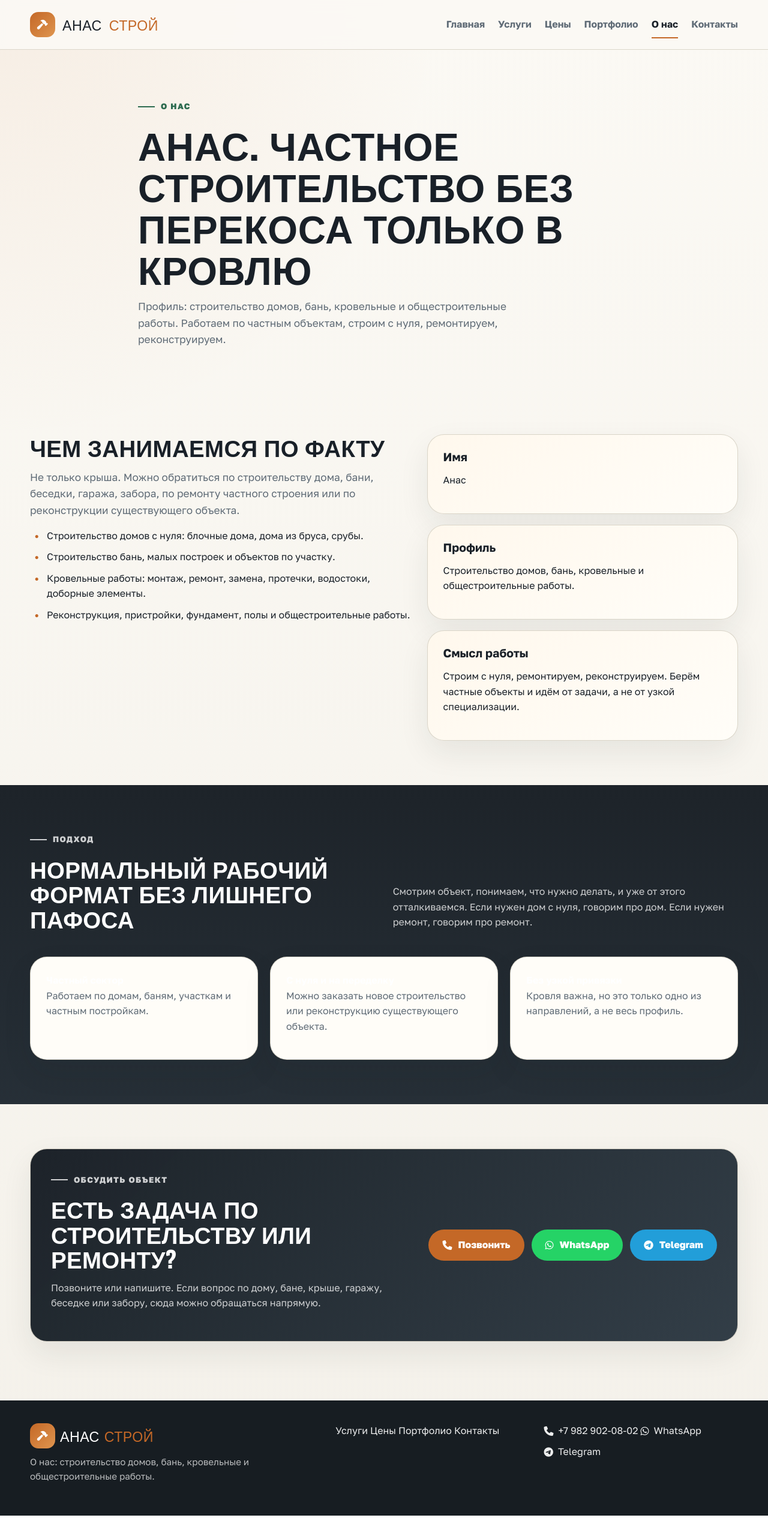
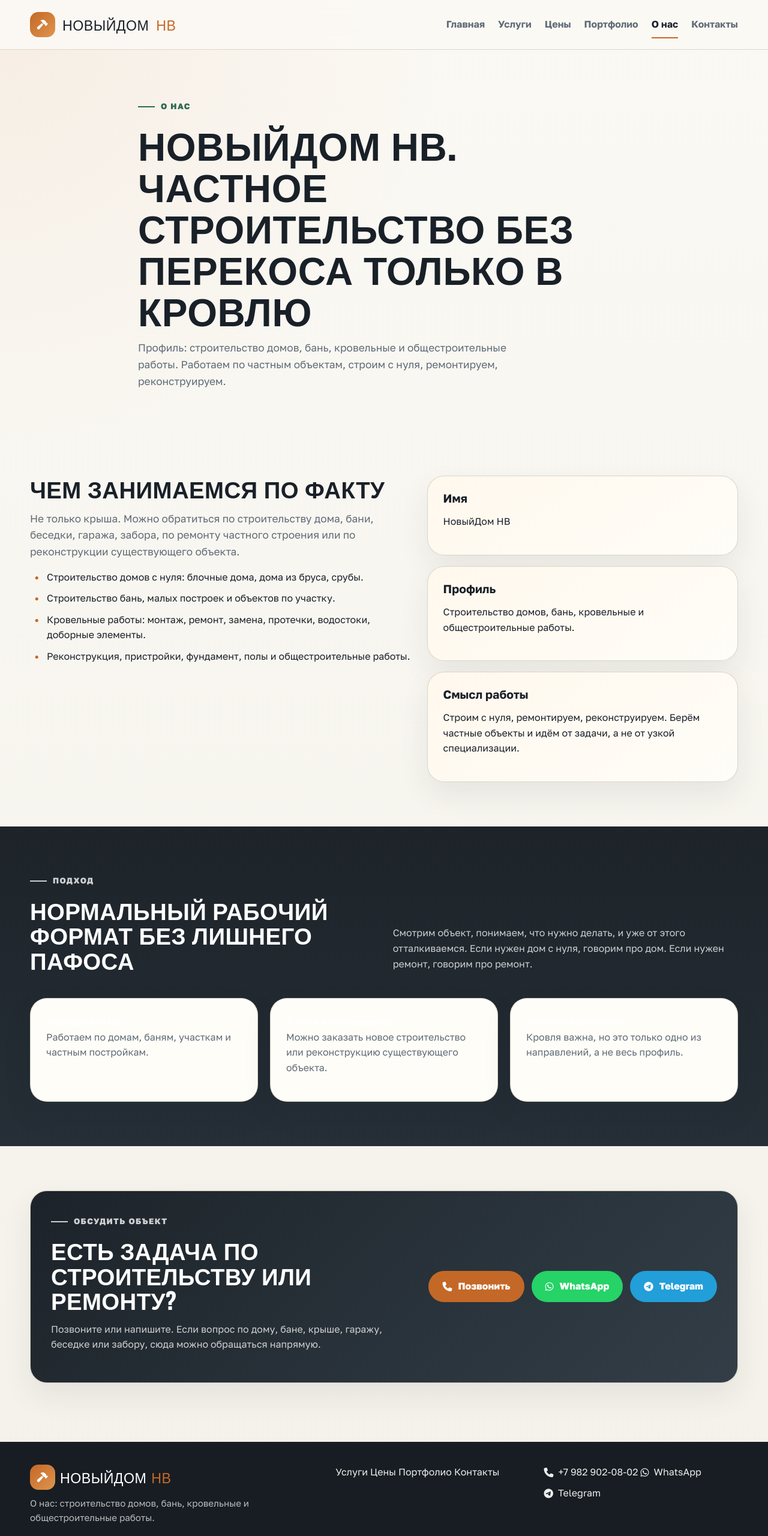
Before and after one commit to strannikstrannikov022-alt/noviydom-nv.github.io, a plain HTML site: page about.html in a window 1280 px wide. Shown: the whole page at 60% size. Before the commit the page ends 2527 px from the top, so only its background shows below. Drawn offline with nearby package versions, Linux system fonts and the light colour scheme.

Commit message:
Rename brand to NoviyDom NV

```diff
--- a/about.html
+++ b/about.html
@@ -3,8 +3,8 @@
 <head>
   <meta charset="UTF-8">
   <meta name="viewport" content="width=device-width, initial-scale=1.0">
-  <title>О нас | Анас Строй</title>
-  <meta name="description" content="Анас. Строительство домов, бань, кровельные и общестроительные работы в Нижневартовске. Строим с нуля, ремонтируем и реконструируем частные объекты.">
+  <title>О нас | НовыйДом НВ</title>
+  <meta name="description" content="НовыйДом НВ. Строительство домов, бань, кровельные и общестроительные работы в Нижневартовске. Строим с нуля, ремонтируем и реконструируем частные объекты.">
   <meta name="theme-color" content="#1d2329">
   <link rel="preconnect" href="https://fonts.googleapis.com">
   <link rel="preconnect" href="https://fonts.gstatic.com" crossorigin>
@@ -17,8 +17,8 @@
     <div class="container nav-wrap">
       <a href="index.html" class="logo">
         <span class="logo-mark"><i class="fa-solid fa-hammer"></i></span>
-        <span>Анас</span>
-        <span>Строй</span>
+        <span>НовыйДом</span>
+        <span>НВ</span>
       </a>
       <button class="menu-toggle" aria-label="Открыть меню" aria-expanded="false">
         <i class="fa-solid fa-bars"></i>
@@ -38,7 +38,7 @@
     <section class="page-hero">
       <div class="container narrow">
         <p class="eyebrow">О нас</p>
-        <h1>Анас. Частное строительство без перекоса только в кровлю</h1>
+        <h1>НовыйДом НВ. Частное строительство без перекоса только в кровлю</h1>
         <p class="lead">Профиль: строительство домов, бань, кровельные и общестроительные работы. Работаем по частным объектам, строим с нуля, ремонтируем, реконструируем.</p>
       </div>
     </section>
@@ -59,7 +59,7 @@
         <div class="about-note">
           <article class="info-panel">
             <h3>Имя</h3>
-            <p>Анас</p>
+            <p>НовыйДом НВ</p>
           </article>
           <article class="info-panel">
             <h3>Профиль</h3>
@@ -121,8 +121,8 @@
       <div>
         <a href="index.html" class="logo">
           <span class="logo-mark"><i class="fa-solid fa-hammer"></i></span>
-          <span>Анас</span>
-          <span>Строй</span>
+          <span>НовыйДом</span>
+          <span>НВ</span>
         </a>
         <p class="footer-note">О нас: строительство домов, бань, кровельные и общестроительные работы.</p>
       </div>
```
Also changed, not shown: contacts.html (+7 -7 lines), index.html (+7 -7 lines), portfolio.html (+6 -6 lines), prices.html (+5 -5 lines), services.html (+6 -6 lines), 1 other file.
